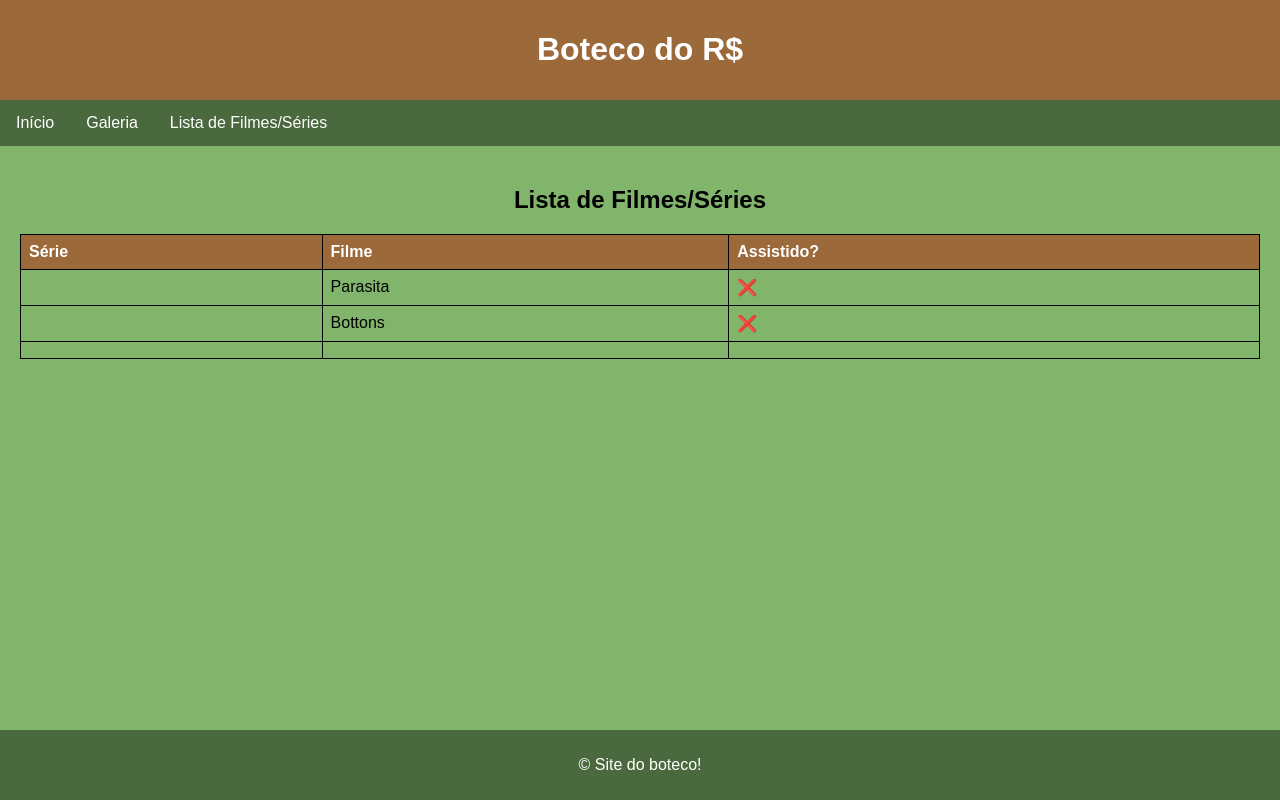
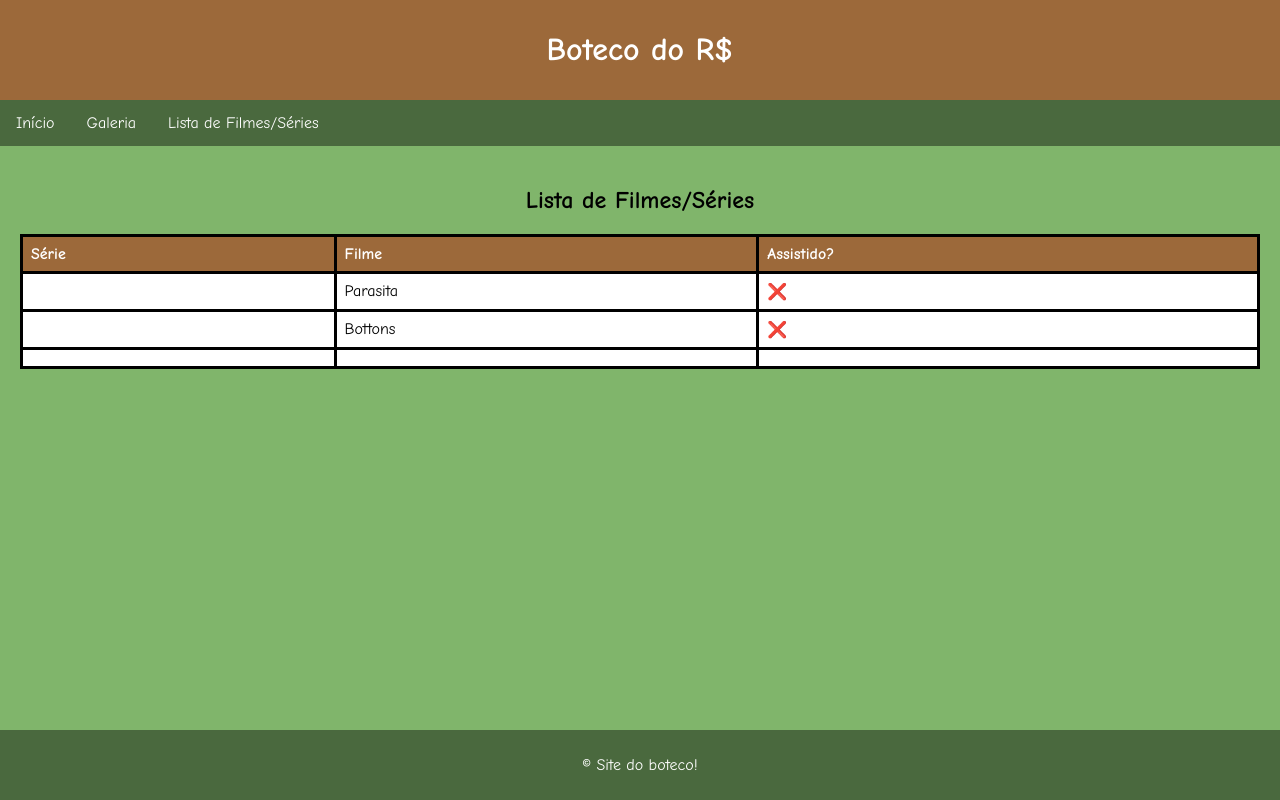
Before and after one commit to DanielGCG/NovaPag, a website: page public/lista/index.html in a window 1280 px wide. Drawn offline with Linux system fonts and the light colour scheme.

Commit message:
Comic Sans!!!!

```diff
--- a/public/lista/index.html
+++ b/public/lista/index.html
@@ -7,7 +7,7 @@
     <title>Lista de Filmes/Séries</title>
     <style>
         body {
-            font-family: Arial, sans-serif;
+            font-family: comic sans ms;
             margin: 0;
             padding: 0;
             background-color: #80b56b;
@@ -17,6 +17,7 @@
             color: white;
             padding: 10px 0;
             text-align: center;
+            font-family: comic sans ms;
         }
         nav {
             background-color: #4a693e;
@@ -54,7 +55,7 @@
             border-collapse: collapse;
         }
         table, th, td {
-            border: 1px solid black;
+            border: 3px solid black;
         }
         th, td {
             padding: 8px;
@@ -63,6 +64,9 @@
         th {
             background-color: #9c693a;
             color: white;
+        }
+        td {
+            background-color: white;
         }
 
     </style>
```
Also changed, not shown: public/index.html (+4 -1 lines).
